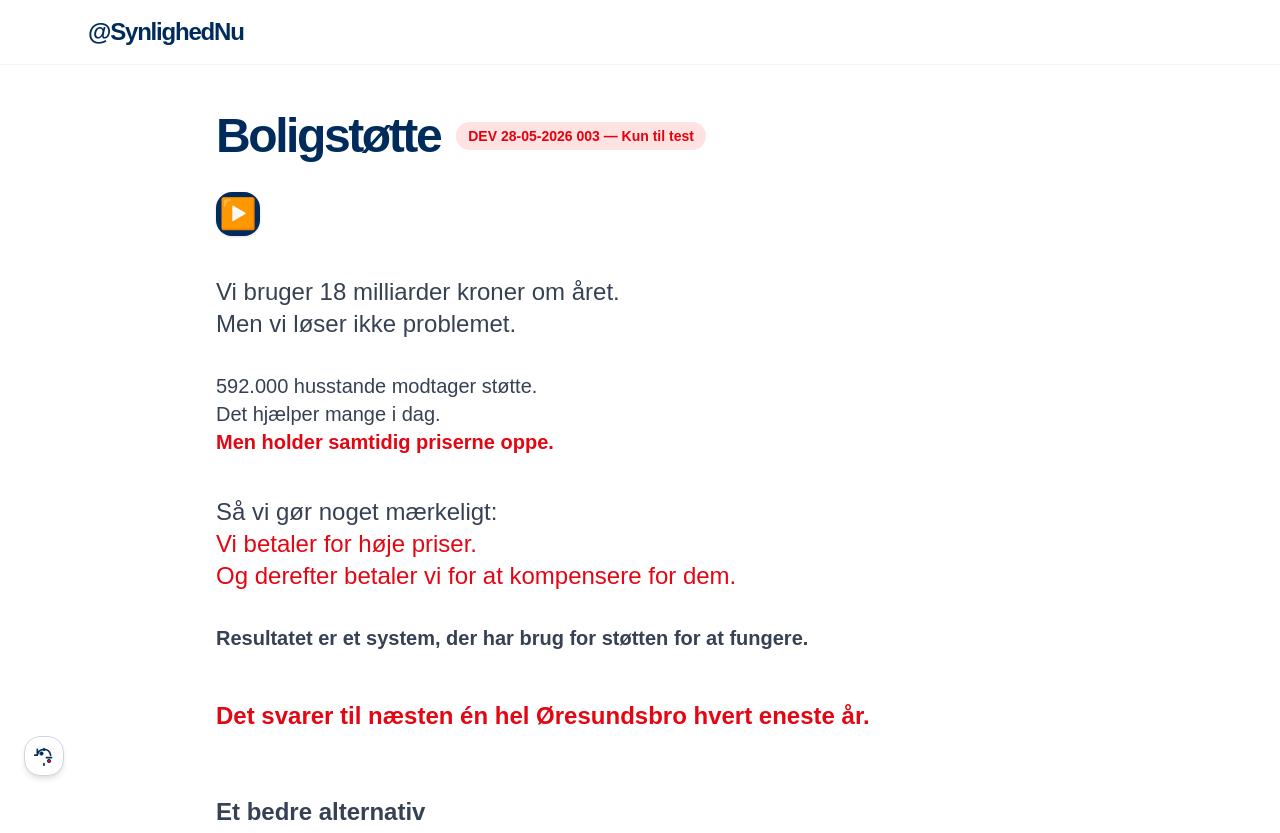
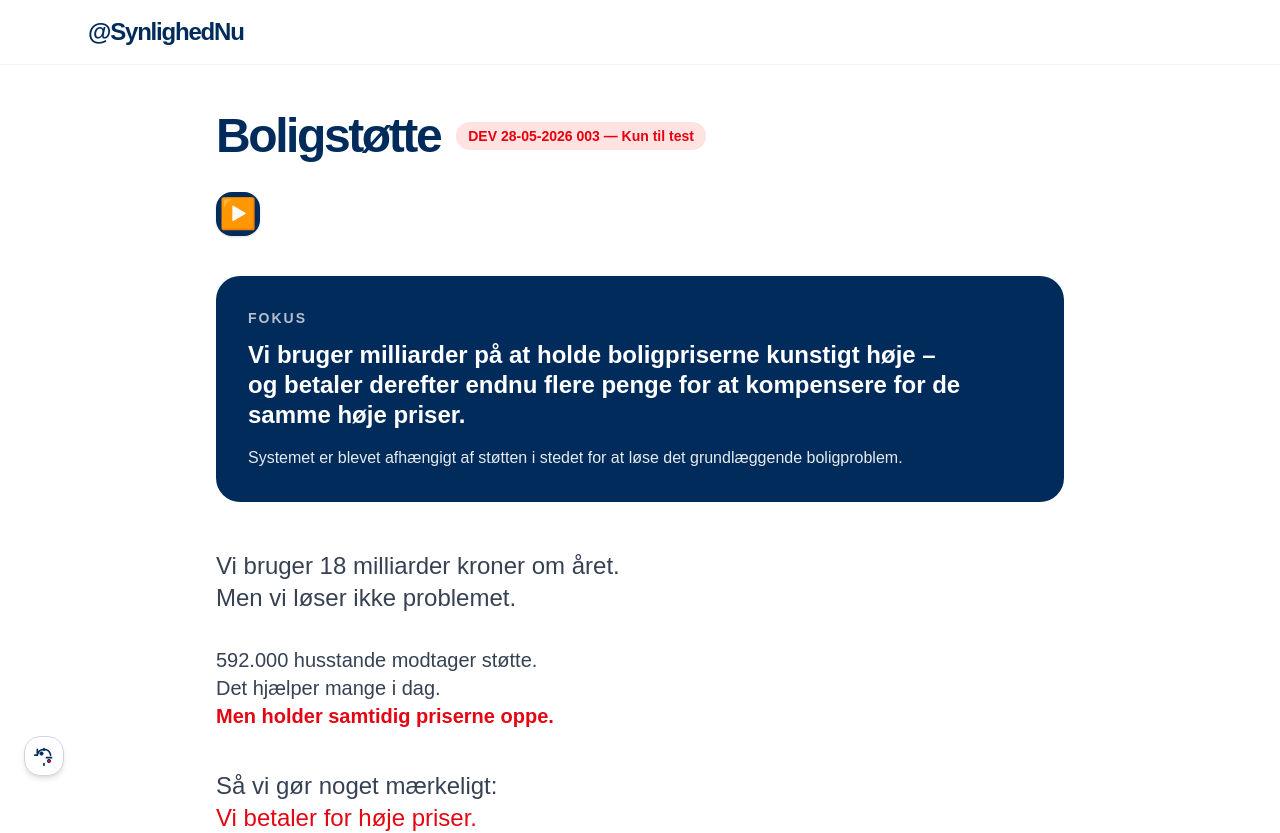
Before and after one commit to synlighed-nu/synlighed-nu-clean, a Next.js app: page /boligstotte in a window 1280 px wide. Shown: the top 833 px of the page. Built offline with nearby package versions, Linux system fonts and the light colour scheme.

Commit message:
Update page.tsx

```diff
--- a/app/boligstotte/page.tsx
+++ b/app/boligstotte/page.tsx
@@ -19,9 +19,9 @@ Så vi gør noget mærkeligt: Vi betaler for høje boligpriser, og bagefter beta
 
 Det svarer til næsten én hel Øresundsbro hvert eneste år.
 
+Fokus: Vi bruger milliarder på at holde boligpriserne kunstigt høje – og betaler derefter endnu flere penge for at kompensere for de samme høje priser. Systemet er blevet afhængigt af støtten i stedet for at løse det grundlæggende problem.
+
 Et bedre alternativ er at afvikle boligstøtten gradvist over de næste fem år, samtidig med at vi bygger et stort antal nye, 100 procent selvforsynende boliger med sol, vind og batterier. På den måde kan vi både sænke de løbende boligomkostninger og presse boligpriserne ned gennem øget udbud.
-
-Hvorfor er det et problem i dag? Fordi systemet holder boligpriserne kunstigt høje, gør det sværere for unge at komme ind på boligmarkedet, og bruger milliarder uden at løse det underliggende problem. Det skaber et system, der er afhængigt af støtte for at fungere.
   `.trim();
 
   return (
@@ -29,6 +29,8 @@ Hvorfor er det et problem i dag? Fordi systemet holder boligpriserne kunstigt h
       <Nav simple />
 
       <div className="max-w-4xl mx-auto px-6 pt-28 pb-20">
+
+        {/* Titel + DEV + SpeakerButton */}
         <div className="flex items-center gap-4 mb-8">
           <h1 className="text-5xl font-bold tracking-tighter">Boligstøtte</h1>
           <span className="text-red-600 font-bold text-sm bg-red-100 px-3 py-1 rounded-full whitespace-nowrap">
@@ -38,7 +40,21 @@ Hvorfor er det et problem i dag? Fordi systemet holder boligpriserne kunstigt h
 
         <SpeakerButton text={pageText} />
 
-        <div className="prose prose-lg max-w-none text-gray-700 mt-10">
+        {/* FOKUS BOKS - Tidligt på siden */}
+        <div className="mt-10 bg-[#002B5B] text-white rounded-3xl p-8">
+          <div className="uppercase tracking-[2px] text-sm font-semibold mb-3 text-white/70">
+            Fokus
+          </div>
+          <p className="text-2xl font-semibold leading-tight">
+            Vi bruger milliarder på at holde boligpriserne kunstigt høje –<br />
+            og betaler derefter endnu flere penge for at kompensere for de samme høje priser.
+          </p>
+          <p className="mt-4 text-white/90">
+            Systemet er blevet afhængigt af støtten i stedet for at løse det grundlæggende boligproblem.
+          </p>
+        </div>
+
+        <div className="prose prose-lg max-w-none text-gray-700 mt-12">
           <p className="text-2xl font-medium">Vi bruger 18 milliarder kroner om året.</p>
           <p className="text-2xl font-medium">Men vi løser ikke problemet.</p>
 
```
